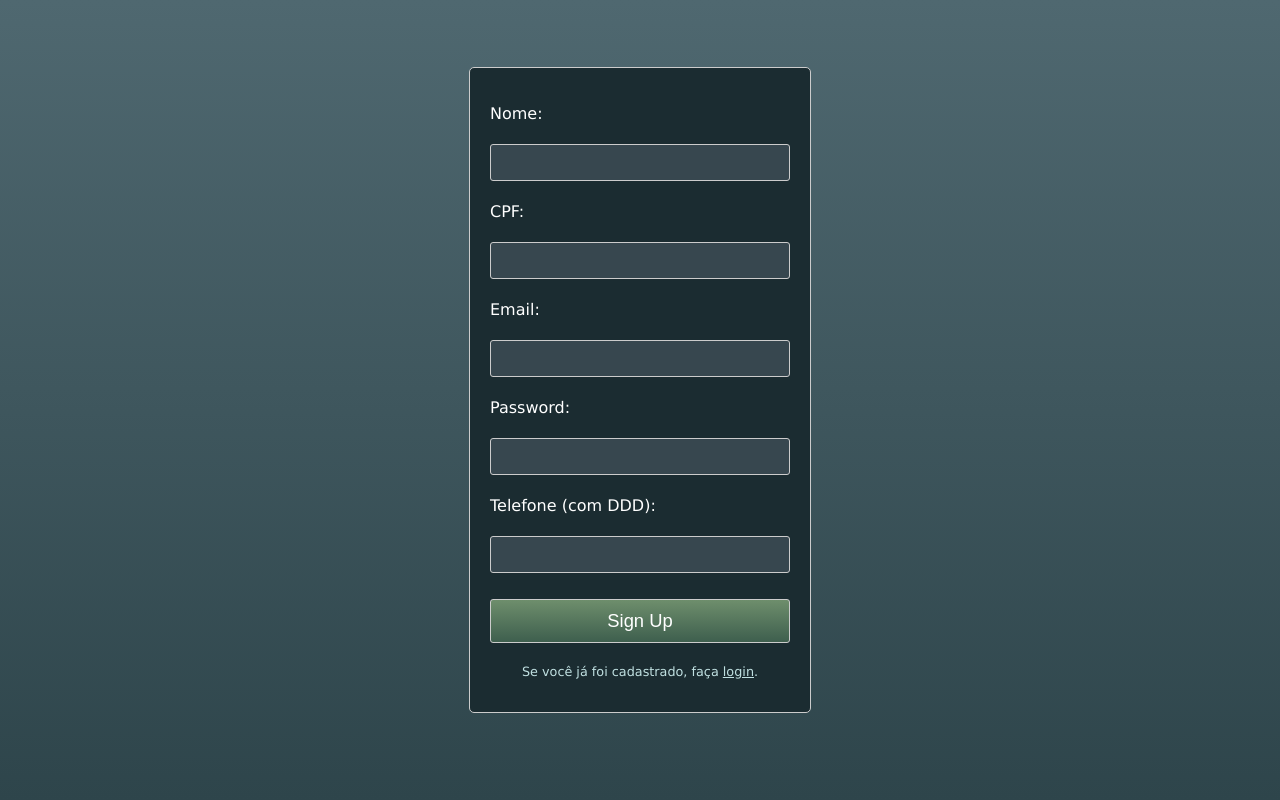
After one commit to GM7Avila/bibliomania-flask, a Flask app: page /signup in a window 1280 px wide. The commit adds this page. Run offline with Flask 3, Linux system fonts and the light colour scheme.

Commit message:
login style and templates

```diff
--- a/app.py
+++ b/app.py
@@ -3,12 +3,6 @@ from flask import Flask, redirect, url_for, render_template, request, session
 app = Flask(__name__)
 app.secret_key = "sua_chave_secreta_aqui"  # Defina sua chave secreta aqui
 
-"""
-# Rota de login com requisições POST e GET.
-# Armazena os valores de input_email e input_password na sessão ao receber uma requisição POST.
-# Redireciona o usuário para a rota /user após receber uma requisição POST.
-# Renderiza o template login.html ao receber uma requisição GET.
-"""
 @app.route("/login", methods=["POST", "GET"])
 def login():
     if request.method == "POST":
@@ -18,15 +12,32 @@ def login():
         session["password"] = password
         return redirect(url_for("user"))
     else:
-        return render_template("login.html")
+        if "email" in session and "password" in session:
+            return redirect(url_for("user"))
 
+        return render_template("sign-in-template.html")
 
-"""
-# Rota para exibir a sessão de usuário.
-# Verifica se as chaves "email" e "password" estão presentes na sessão.
-# Se sim, recupera os valores e retorna uma string HTML com os detalhes do usuário.
-# Caso contrário, redireciona o usuário para a rota de login.
-"""
+@app.route("/signup", methods=["POST", "GET"])
+def signup():
+    if request.method == "POST":
+        # Recuperando os dados do formulário
+        nome = request.form["input_nome"]
+        cpf = request.form["input_cpf"]
+        email = request.form["input_email"]
+        password = request.form["input_password"]
+        telefone = request.form["input_telefone"]
+        # Salvar os dados no banco de dados ou em outro local adequado
+
+        # Redirecionar para a página do usuário após o cadastro
+        return redirect(url_for("user"))
+    else:
+        # Verificar se o usuário já está logado
+        if "email" in session and "password" in session:
+            return redirect(url_for("user"))
+
+        # Se não estiver logado, renderizar o template de cadastro
+        return render_template("sign-up-template.html")
+
 @app.route("/user")
 def user():
     if "email" in session and "password" in session:
@@ -36,21 +47,10 @@ def user():
     else:
         return redirect(url_for("login"))
 
-"""
-# Rota para fazer logout.
-# Limpa todos os dados da sessão.
-# Redireciona o usuário de volta para a rota de login.
-# A linha comentada session.pop("password", None) poderia ser usada para limpar um item específico da sessão, como a senha.
-"""
 @app.route("/logout")
 def logout():
     session.clear()
     return redirect(url_for("login"))
-    # session.pop("password", None)
 
-"""
-# Verifica se o módulo está sendo executado diretamente (não importado como um módulo).
-# Se sim, inicia o servidor Flask com o modo de depuração ativado.
-"""
 if __name__ == "__main__":
     app.run(debug=True)
--- /dev/null
+++ b/static/css/sign-style.css
@@ -0,0 +1,89 @@
+/* CSS para centralizar o formulário */
+html, body {
+    margin: 0;
+    padding: 0;
+    height: 100%;
+    overflow: auto; /* Habilita o scroll quando necessário */
+    background-color: #2E454B; /* Cor de fundo */
+    color: #FFF; /* Cor da fonte padrão */
+    font-family: Verdana, sans-serif; /* Definição da fonte */
+    background: linear-gradient(to top, #2E454B, #4F6870); /* Gradiente suave no fundo do body */
+}
+
+h1 {
+    color: #C0E0E1; /* Cor da fonte de h1 */
+    font-size: 50px;
+}
+
+.container {
+    display: flex;
+    flex-direction: column;
+    align-items: center;
+    justify-content: center;
+    height: 100vh;
+}
+
+.form-container {
+    width: 300px; /* Largura do formulário */
+    padding: 20px;
+    border: 1px solid #ccc;
+    border-radius: 5px;
+    margin-bottom: 20px; /* Adicionado espaçamento entre os formulários */
+    background-color: #1B2C31; /* Cor de fundo da caixa do formulário */
+}
+
+input[type="text"],
+input[type="password"],
+input[type="submit"] {
+    width: 100%;
+    padding: 10px;
+    margin: 5px 0;
+    border: 1px solid #ccc;
+    border-radius: 3px;
+    box-sizing: border-box;
+    background-color: #37474F; /* Cor de fundo do input */
+    color: #c7f8ff; /* Cor da fonte do input */
+    transition: box-shadow 0.3s ease; /* Transição suave */
+}
+
+/* Adicionando efeito de contorno ao focar no input */
+input[type="text"]:focus,
+input[type="password"]:focus,
+input[type="submit"]:focus {
+    box-shadow: 0 0 8px rgba(149, 201, 203, 0.8); /* Reduzindo o tamanho e o desfoque do brilho */
+}
+
+/* Botão de Sign In */
+input[type="submit"][value="Log In"] {
+    background: linear-gradient(to bottom, #6FA8AA, #407D7F);
+    color: #FFF;
+    cursor: pointer;
+    font-family: Botthanie, sans-serif;
+    font-size: 115%;
+}
+
+/* Botão de Sign Up */
+input[type="submit"][value="Sign Up"] {
+    background: linear-gradient(to bottom, #6E8E6C, #3E5F4E);
+    color: #FFF;
+    cursor: pointer;
+    font-family: Botthanie, sans-serif;
+    font-size: 115%;
+}
+
+/* Efeito de hover nos botões */
+input[type="submit"]:hover {
+    filter: brightness(1.2); /* Aumenta o brilho em 20% */
+    box-shadow: 0 4px 8px rgba(0, 0, 0, 0.3); /* Adiciona uma sombra mais pronunciada */
+}
+
+/* Estilo para o logotipo */
+.logotipo {
+    font-size: 50px;
+    color: #C0E0E1;
+    text-shadow: 2px 2px 4px rgba(0, 0, 0, 0.5); /* Sombra suave */
+    cursor: default; /* Define o cursor do mouse como o cursor padrão */
+
+    /* Efeito de brilho gradual */
+    transition: filter 0.3s ease; /* Transição suave */
+}
--- a/templates/login.html
+++ b/templates/sign-in-template.html
@@ -2,7 +2,7 @@
 
 {% block content %}
 <div class="container">
-    <h1>Bibliomania</h1>
+    <h1 class="logotipo">Bibliomania</h1>
     <div class="form-container">
         <form action="#" method="post">
             <p>Email: </p>
@@ -14,9 +14,9 @@
         </form>
     </div>
 
-    <div class="form-container">
+    <div class="form-container" style="text-align: center;"> <!-- Centralizando o parágrafo -->
         <form action="/signup" method="get"> <!-- Redireciona para a página de sign up -->
-            <p> Não possui cadastro no sistema?</p>
+            <p style="margin-bottom: 0;">Não possui cadastro no sistema?</p>
             <p><input type="submit" value="Sign Up"/></p>
         </form>
     </div>
--- a/templates/sign-template.html
+++ b/templates/sign-template.html
@@ -3,72 +3,7 @@
 <head>
     <meta charset="UTF-8">
     {% block title %} <title>Login</title> {% endblock %}
-    <style>
-        /* CSS para centralizar o formulário */
-        html, body {
-            margin: 0;
-            padding: 0;
-            height: 100%;
-            overflow: hidden;
-            background-color: #2E454B; /* Cor de fundo */
-            color: #FFF; /* Cor da fonte padrão */
-            font-family: Verdana, sans-serif; /* Definição da fonte */
-        }
-
-        h1 {
-            color: #C0E0E1; /* Cor da fonte de h1 */
-            font-size: 50px
-        }
-
-        .container {
-            display: flex;
-            flex-direction: column; /* Alterado para colocar os elementos em coluna */
-            align-items: center;
-            justify-content: center;
-            height: 100vh;
-        }
-
-        .form-container {
-            width: 300px; /* Largura do formulário */
-            padding: 20px;
-            border: 1px solid #ccc;
-            border-radius: 5px;
-            margin-bottom: 20px; /* Adicionado espaçamento entre os formulários */
-            background-color: #1B2C31; /* Cor de fundo da caixa do formulário */
-        }
-
-        input[type="text"],
-        input[type="password"],
-        input[type="submit"] {
-            width: 100%;
-            padding: 10px;
-            margin: 5px 0;
-            border: 1px solid #ccc;
-            border-radius: 3px;
-            box-sizing: border-box;
-            background-color: #37474F; /* Cor de fundo do input */
-            color: #c7f8ff; /* Cor da fonte do input */
-        }
-
-        /* Botão de Sign In */
-        input[type="submit"][value="Log In"] {
-            background: linear-gradient(to bottom, #95C9CB, #6FA8AA);
-            color: #FFF;
-            cursor: pointer;
-            font-family: Botthanie, sans-serif;
-            font-size: 115%
-        }
-
-        /* Botão de Sign Up */
-        input[type="submit"][value="Sign Up"] {
-            background: linear-gradient(to bottom, #8DD06F, #6E8E6C);
-            color: #FFF;
-            cursor: pointer;
-            font-family: Botthanie, sans-serif;
-            font-size: 115%
-        }
-
-    </style>
+    <link rel="stylesheet" type="text/css" href="{{ url_for('static', filename='css/sign-style.css') }}">
 </head>
 <body>
     {% block content %}
--- /dev/null
+++ b/templates/sign-up-template.html
@@ -0,0 +1,29 @@
+{% extends "sign-template.html" %}
+
+{% block content %}
+<div class="container">
+    <div class="form-container">
+        <form action="#" method="post">
+            <p>Nome: </p>
+            <p><input type="text" name="input_nome"/></p>
+
+            <p>CPF: </p>
+            <p><input type="text" name="input_cpf" pattern="[0-9]*" maxlength="11" title="Informe apenas números (11 dígitos)" required /></p>
+
+            <p>Email: </p>
+            <p><input type="text" name="input_email"/></p>
+
+            <p>Password: </p>
+            <p><input type="password" name="input_password"></p>
+
+            <!-- Campo de telefone -->
+            <p>Telefone (com DDD): </p>
+            <p><input type="text" name="input_telefone" pattern="[0-9]{11}" title="Informe um telefone válido (11 dígitos)"/></p>
+
+            <p><input type="submit" value="Sign Up"/></p>
+
+            <p style="font-size: 0.8em; text-align: center; color: #C0E0E1;">Se você já foi cadastrado, faça <a href="{{ url_for('login') }}" style="color: #C0E0E1;">login</a>.</p>
+        </form>
+    </div>
+</div>
+{% endblock %}
```
